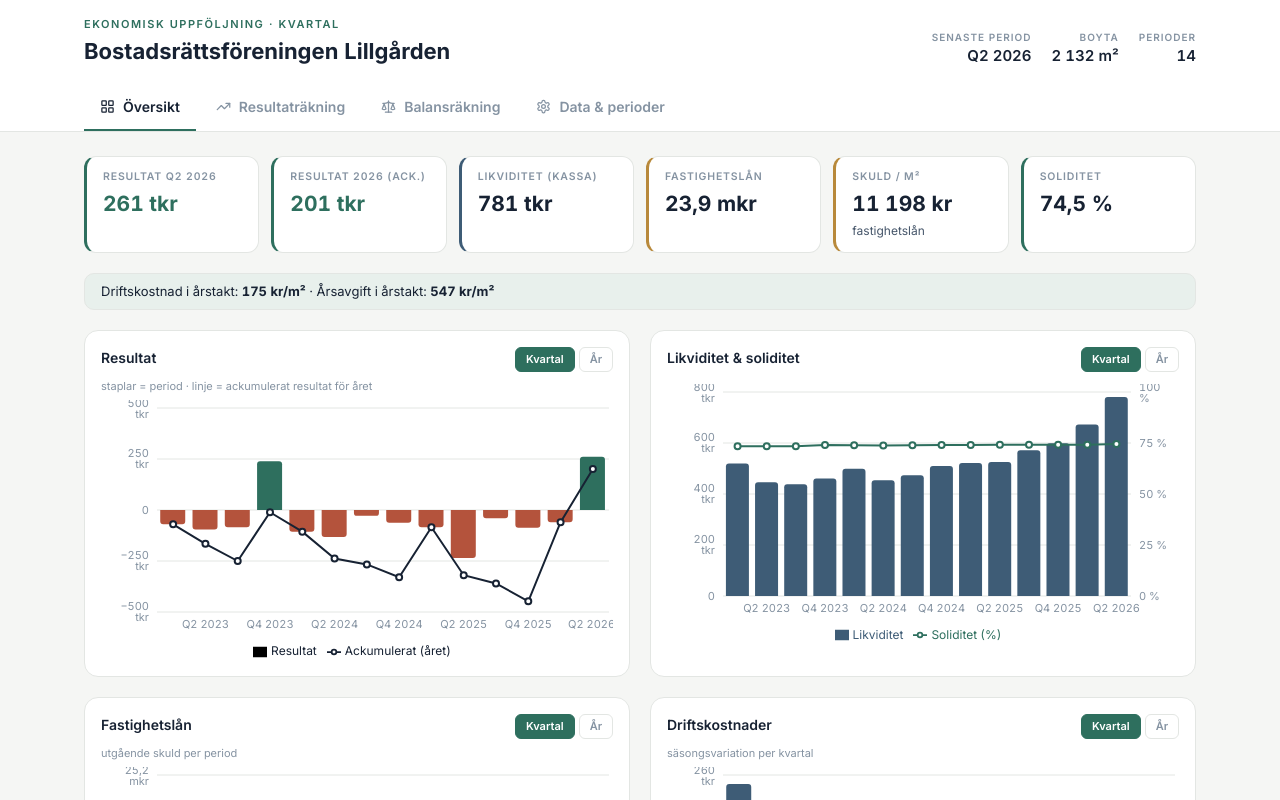
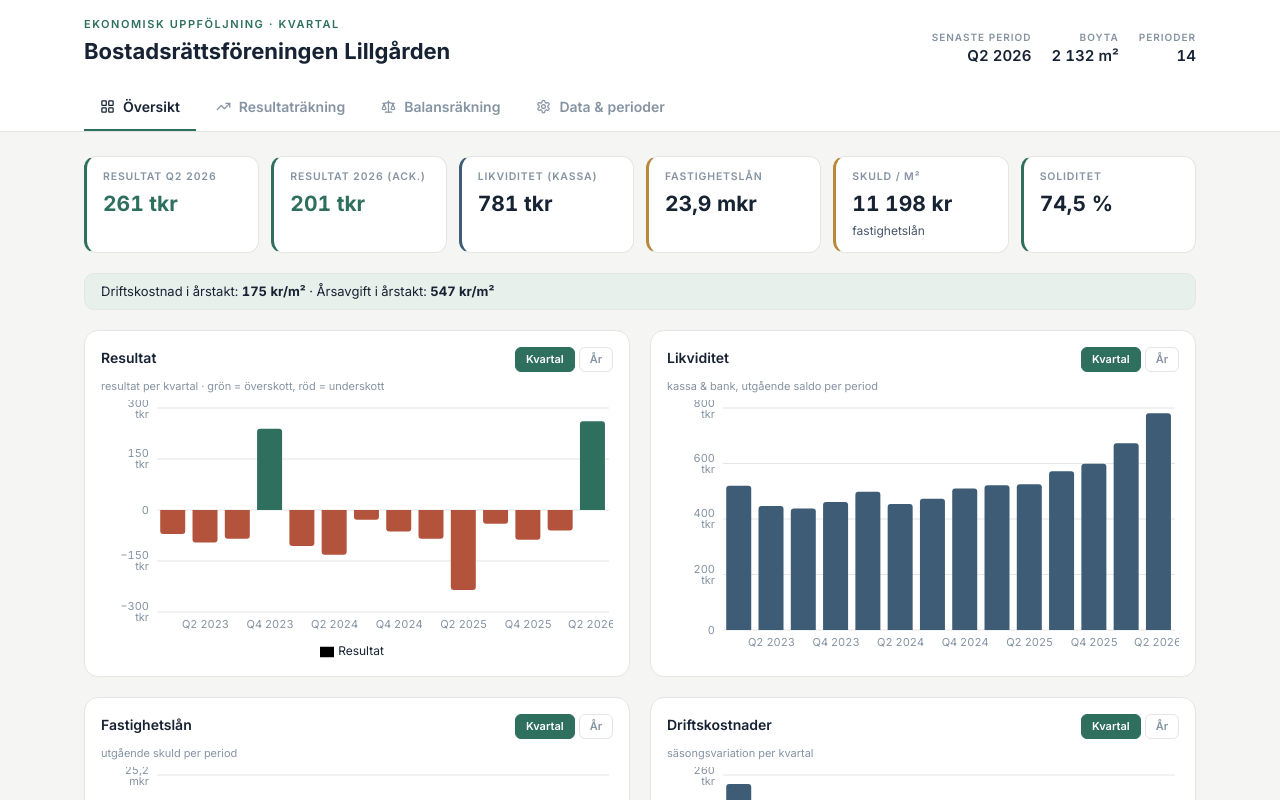
Before and after one commit to MiladKhanKhan/brflillgarden, a React (Vite) app in the folder lillgarden-dashboard-vite/lillgarden-dashboard/: page / in a window 1280 px wide. Shown: the top 800 px of the page. Built offline with nearby package versions, Linux system fonts and the light colour scheme.

Commit message:
Update App.jsx

```diff
--- a/lillgarden-dashboard-vite/lillgarden-dashboard/src/App.jsx
+++ b/lillgarden-dashboard-vite/lillgarden-dashboard/src/App.jsx
@@ -1,7 +1,7 @@
 import React, { useState, useMemo } from "react";
 import {
   ComposedChart, Bar, Line, LineChart, XAxis, YAxis, CartesianGrid,
-  Tooltip, Legend, ResponsiveContainer, Cell,
+  Tooltip, Legend, ResponsiveContainer, Cell, ErrorBar,
 } from "recharts";
 import {
   Settings, LayoutGrid, TrendingUp, Scale, Save, Trash2, Plus,
@@ -142,9 +142,17 @@ function Card({ title, hint, children }) {
 }
 function ChartTip({ active, payload, label }) {
   if (!active || !payload?.length) return null;
+  const row = payload[0]?.payload;
   return (<div style={{ background: "#fff", border: `1px solid ${T.line}`, borderRadius: 8, fontSize: 12 }} className="px-3 py-2 shadow-sm">
     <div style={{ fontWeight: 600, marginBottom: 4 }}>{label}</div>
-    {payload.map((p) => <div key={p.dataKey} style={{ color: p.color }}>{p.name}: {kr(p.value)}</div>)}
+    {payload.filter((p) => !Array.isArray(p.value) && p.value != null).map((p) => (
+      <div key={p.dataKey} style={{ color: p.color }}>{p.name}: {kr(p.value)}</div>
+    ))}
+    {row?.isForecast && row?.spann && (
+      <div style={{ color: T.faint, marginTop: 4 }}>
+        Spann: {kr(row.spann.worst)} – {kr(row.spann.best)}
+      </div>
+    )}
   </div>);
 }
 
@@ -170,57 +178,111 @@ function Overview({ sorted, latest, boyta, resultOf, driftOf, soliditetOf, ackYe
   const [vDrift, setVDrift] = useState("q");
   const [vRanta, setVRanta] = useState("q");
 
-  // quarterly series with running accumulated result per year
+  // quarterly series
   const quarterly = useMemo(() => {
-    const byYearRunning = {};
-    return sorted.map((p) => {
-      const r = resultOf(p);
-      byYearRunning[p.year] = (byYearRunning[p.year] || 0) + r;
-      return {
-        label: p.label, year: p.year, q: p.q,
-        resultat: r, ackumulerat: byYearRunning[p.year],
-        likviditet: num(p.br.kassa_bank), lan: num(p.br.fastighetslan),
-        soliditet: soliditetOf(p) != null ? soliditetOf(p) * 100 : null,
-        drift: driftOf(p), ranta: num(p.rr.rantekostnader),
-      };
-    });
+    return sorted.map((p) => ({
+      label: p.label, year: p.year, q: p.q,
+      resultat: resultOf(p),
+      likviditet: num(p.br.kassa_bank), lan: num(p.br.fastighetslan),
+      drift: driftOf(p), ranta: num(p.rr.rantekostnader),
+    }));
   }, [sorted]);
 
-  // yearly aggregated series (sum flows, last-quarter snapshot for balances)
+  // yearly aggregated series with accumulated (running total across years)
   const yearly = useMemo(() => {
     const years = [...new Set(sorted.map((p) => p.year))];
+    let running = 0;
     return years.map((y) => {
       const qs = sorted.filter((p) => p.year === y);
       const last = qs[qs.length - 1];
       const sum = (fn) => qs.reduce((s, p) => s + fn(p), 0);
+      const res = sum(resultOf);
+      running += res;
       return {
         label: String(y), year: y, nQ: qs.length,
-        resultat: sum(resultOf), ackumulerat: sum(resultOf),
+        resultat: res, ackumulerat: running,
         likviditet: num(last.br.kassa_bank), lan: num(last.br.fastighetslan),
-        soliditet: soliditetOf(last) != null ? soliditetOf(last) * 100 : null,
         drift: sum(driftOf), ranta: sum((p) => num(p.rr.rantekostnader)),
       };
     });
   }, [sorted]);
 
-  // forecast for the current (incomplete) year, based on YTD run-rate
+  /* ---- Resultatprognos, metod 2: säsongsmall + kända justeringar + osäkerhetsspann ----
+     För varje kvartal som saknas i innevarande år:
+     1. Utgå från samma kvartal föregående år (säsongsmall).
+     2. Justera kända poster: årsavgift = årets faktiska nivå, räntekostnad = årets
+        verkliga kvartalsränta, avskrivningar = känd nivå.
+     3. Osäkerhetsspann: variera driftskostnaderna mellan historiskt min och max
+        för samma kvartal (fångar el- och underhållsvariation). */
   const forecast = useMemo(() => {
+    const curYear = latest.year;
+    const curQs = sorted.filter((p) => p.year === curYear);
+    if (curQs.length >= 4) return null; // året komplett, ingen prognos behövs
+
+    const ytd = curQs.reduce((s, p) => s + resultOf(p), 0);
+
+    // kända justeringar
+    const arsavgQ = num(latest.rr.arsavgifter); // årets avgiftsnivå per kvartal
+    const avskrQ = 144273; // deterministisk
+    // verklig kvartalsränta: senaste nollskilda i år, annars snitt föreg. år
+    const rantaVals = curQs.map((p) => num(p.rr.rantekostnader)).filter((v) => v > 0);
+    const prevYearQs = sorted.filter((p) => p.year === curYear - 1);
+    const rantaQ = rantaVals.length
+      ? rantaVals[rantaVals.length - 1]
+      : prevYearQs.reduce((s, p) => s + num(p.rr.rantekostnader), 0) / (prevYearQs.length || 1);
+
+    const missingQs = [1, 2, 3, 4].filter((q) => !curQs.some((p) => p.q === q));
+    let base = ytd, best = ytd, worst = ytd;
+    for (const q of missingQs) {
+      const candidates = sorted.filter((p) => p.q === q && p.year < curYear);
+      if (!candidates.length) {
+        // fallback: linjär run-rate för detta kvartal
+        const rate = ytd / curQs.length;
+        base += rate; best += rate; worst += rate;
+        continue;
+      }
+      const tmpl = candidates[candidates.length - 1]; // senaste året med detta kvartal
+      const adjRR = { ...tmpl.rr, arsavgifter: arsavgQ, rantekostnader: rantaQ, avskrivningar: avskrQ };
+      const adjResult = RR.reduce((s, a) => s + (a.s === "in" ? num(adjRR[a.k]) : -num(adjRR[a.k])), 0);
+      const tmplDrift = DRIFT.reduce((s, k) => s + num(adjRR[k]), 0);
+      const drifts = candidates.map(driftOf);
+      const minDrift = Math.min(...drifts), maxDrift = Math.max(...drifts);
+      base += adjResult;
+      best += adjResult + (tmplDrift - minDrift);   // lägre drift -> bättre resultat
+      worst += adjResult - (maxDrift - tmplDrift);  // högre drift -> sämre resultat
+    }
+
+    const prevAccum = yearly.length ? yearly[yearly.length - 1].ackumulerat : 0;
+    return {
+      label: `${curYear} prognos`, year: curYear, isForecast: true,
+      resultat: base, err: [base - worst, best - base],
+      ackumulerat: prevAccum - (yearly.length ? yearly[yearly.length - 1].resultat : 0) + base,
+      likviditet: null, lan: null,
+      drift: null, ranta: null,
+      spann: { best, worst },
+    };
+  }, [sorted, yearly, latest]);
+
+  // enkel linjär prognos för drift & ränta i årsvyn (jämna poster över året)
+  const linForecast = useMemo(() => {
     const cur = yearly[yearly.length - 1];
     if (!cur || cur.nQ >= 4) return null;
-    const factor = 4 / cur.nQ;
-    return {
-      label: `${cur.year} (prognos)`, year: cur.year, isForecast: true,
-      resultat: cur.resultat * factor, ackumulerat: cur.resultat * factor,
-      likviditet: cur.likviditet, lan: cur.lan, soliditet: cur.soliditet,
-      drift: cur.drift * factor, ranta: cur.ranta * factor,
-    };
+    const f = 4 / cur.nQ;
+    return { drift: cur.drift * f, ranta: cur.ranta * f, label: `${cur.year} prognos`, isForecast: true };
   }, [yearly]);
 
-  const resultSeries = vResult === "q" ? quarterly : (forecast ? [...yearly, forecast] : yearly);
+  // i årsvyn: ersätt innevarande (ofullständigt) år med prognosen i resultatgrafen
+  const resultSeries = vResult === "q"
+    ? quarterly
+    : forecast
+      ? [...yearly.slice(0, -1).map(y => ({ ...y })), { ...forecast }]
+      : yearly;
   const likvSeries = vLikv === "q" ? quarterly : yearly;
   const lanSeries = vLan === "q" ? quarterly : yearly;
-  const driftSeries = vDrift === "q" ? quarterly : yearly;
-  const rantaSeries = vRanta === "q" ? quarterly : yearly;
+  const driftSeries = vDrift === "q" ? quarterly
+    : linForecast ? [...yearly.slice(0, -1), { ...yearly[yearly.length - 1], label: linForecast.label, drift: linForecast.drift, isForecast: true }] : yearly;
+  const rantaSeries = vRanta === "q" ? quarterly
+    : linForecast ? [...yearly.slice(0, -1), { ...yearly[yearly.length - 1], label: linForecast.label, ranta: linForecast.ranta, isForecast: true }] : yearly;
 
   const driftKvm = boyta ? (driftOf(latest) * 4) / boyta : null;
   const skuldKvm = boyta ? num(latest.br.fastighetslan) / boyta : null;
@@ -244,7 +306,9 @@ function Overview({ sorted, latest, boyta, resultOf, driftOf, soliditetOf, ackYe
     <div className="grid lg:grid-cols-2 gap-5">
       <Card title="Resultat" hint={<ViewToggle value={vResult} onChange={setVResult} />}>
         <p style={{ fontSize: 11, color: T.faint, marginTop: -6, marginBottom: 6 }}>
-          {vResult === "q" ? "staplar = period · linje = ackumulerat resultat för året" : "staplar = helårsresultat · streckad stapel = prognos baserad på hittills i år"}
+          {vResult === "q"
+            ? "resultat per kvartal · grön = överskott, röd = underskott"
+            : "helårsresultat · linje = ackumulerat över åren · felstapel = osäkerhetsspann för prognosen"}
         </p>
         <ResponsiveContainer width="100%" height={260}>
           <ComposedChart data={resultSeries} margin={{ left: 4, right: 4, top: 8 }}>
@@ -256,22 +320,22 @@ function Overview({ sorted, latest, boyta, resultOf, driftOf, soliditetOf, ackYe
             <Bar dataKey="resultat" name={vResult === "q" ? "Resultat" : "Helårsresultat"} radius={[3, 3, 0, 0]}>
               {resultSeries.map((d, i) => <Cell key={i} fill={d.isForecast ? T.faint : d.resultat >= 0 ? T.green : T.clay}
                 fillOpacity={d.isForecast ? 0.5 : 1} />)}
+              {vResult === "y" && <ErrorBar dataKey="err" width={8} strokeWidth={2} stroke={T.ink} />}
             </Bar>
-            {vResult === "q" && <Line dataKey="ackumulerat" name="Ackumulerat (året)" stroke={T.ink} strokeWidth={2} dot={{ r: 3 }} />}
+            {vResult === "y" && <Line dataKey="ackumulerat" name="Ackumulerat" stroke={T.ink} strokeWidth={2} dot={{ r: 3 }} />}
           </ComposedChart>
         </ResponsiveContainer>
       </Card>
 
-      <Card title="Likviditet & soliditet" hint={<ViewToggle value={vLikv} onChange={setVLikv} />}>
+      <Card title="Likviditet" hint={<ViewToggle value={vLikv} onChange={setVLikv} />}>
+        <p style={{ fontSize: 11, color: T.faint, marginTop: -6, marginBottom: 6 }}>kassa & bank, utgående saldo per period</p>
         <ResponsiveContainer width="100%" height={260}>
           <ComposedChart data={likvSeries} margin={{ left: 4, right: 4, top: 8 }}>
             <CartesianGrid stroke={T.line} vertical={false} />
             <XAxis dataKey="label" tick={{ fontSize: 11, fill: T.faint }} axisLine={false} tickLine={false} />
-            <YAxis yAxisId="l" tickFormatter={krShort} tick={{ fontSize: 11, fill: T.faint }} axisLine={false} tickLine={false} width={52} />
-            <YAxis yAxisId="r" orientation="right" tickFormatter={(v) => v + " %"} tick={{ fontSize: 11, fill: T.faint }} axisLine={false} tickLine={false} width={44} domain={[0, 100]} />
-            <Tooltip content={<ChartTip />} /><Legend wrapperStyle={{ fontSize: 12 }} />
-            <Bar yAxisId="l" dataKey="likviditet" name="Likviditet" fill={T.blue} radius={[3, 3, 0, 0]} />
-            <Line yAxisId="r" dataKey="soliditet" name="Soliditet (%)" stroke={T.green} strokeWidth={2} dot={{ r: 3 }} />
+            <YAxis tickFormatter={krShort} tick={{ fontSize: 11, fill: T.faint }} axisLine={false} tickLine={false} width={52} />
+            <Tooltip content={<ChartTip />} />
+            <Bar dataKey="likviditet" name="Likviditet" fill={T.blue} radius={[3, 3, 0, 0]} />
           </ComposedChart>
         </ResponsiveContainer>
       </Card>
```
